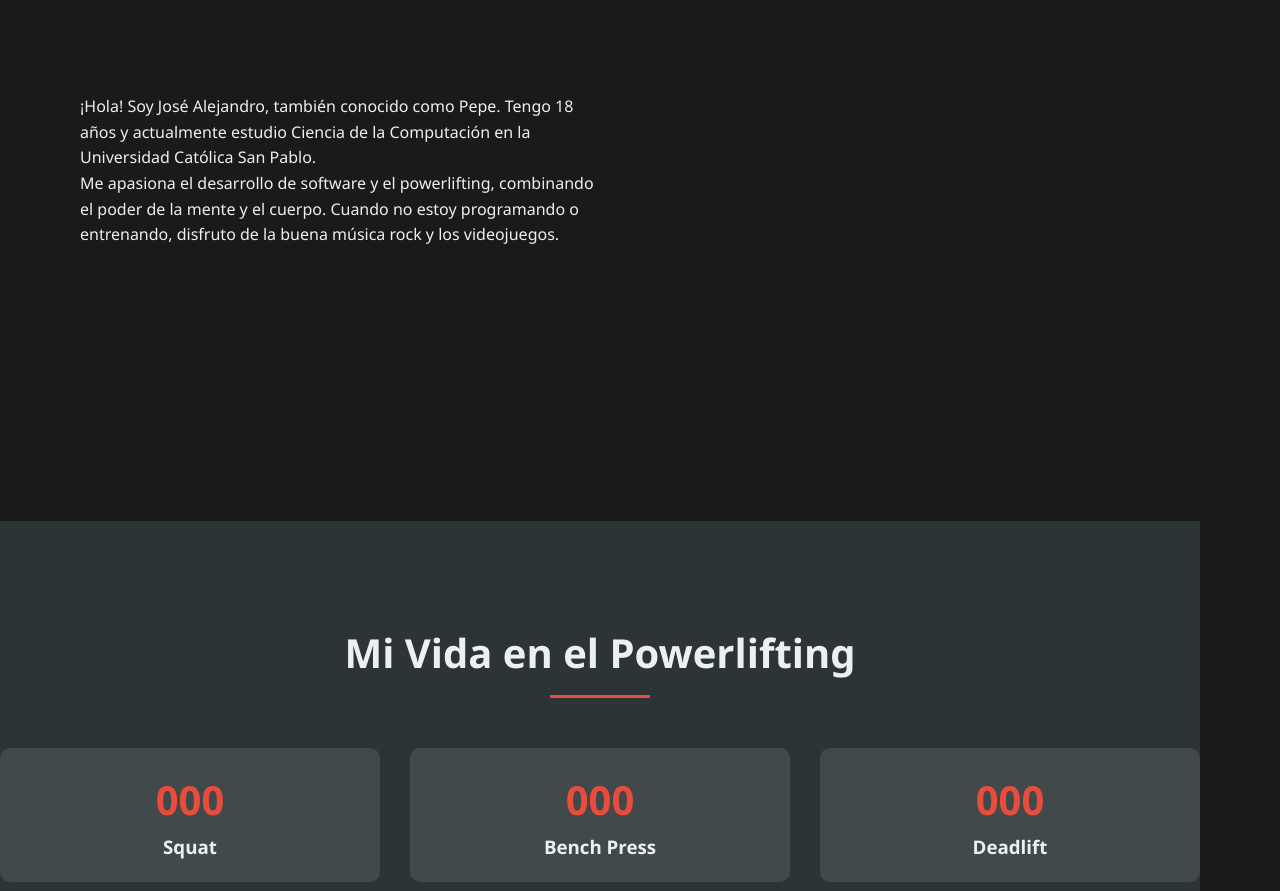
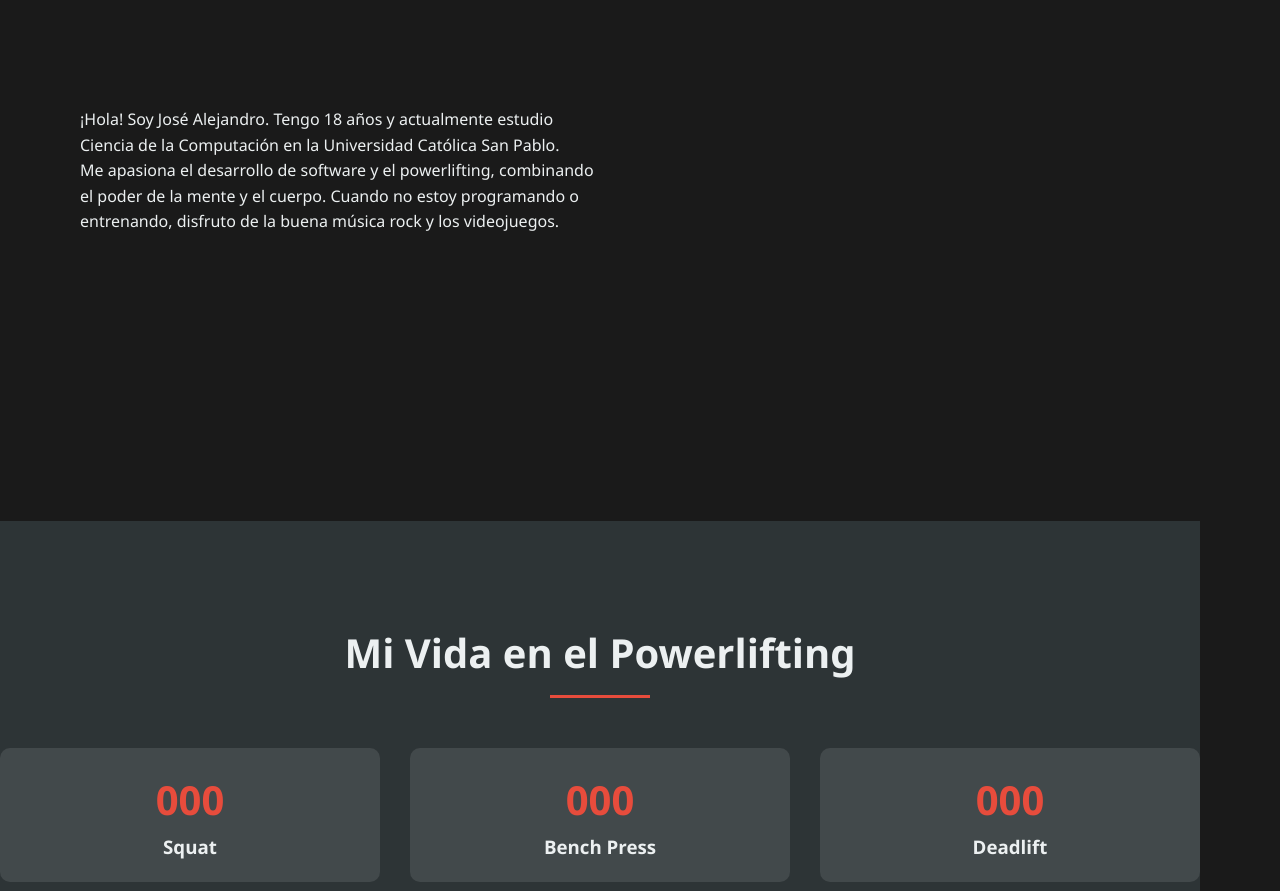
Before and after one commit to Jose-Alejandro-Sabino-Romero-Salas/Jose-Alejandro-Sabino-Romero-Salas.github.io, a plain HTML site: page index.html in a window 1280 px wide. Shown: the part 1056-1947 px from the top of the page. Drawn offline with Linux system fonts and the light colour scheme.

Commit message:
Update index.html

```diff
--- a/index.html
+++ b/index.html
@@ -345,7 +345,7 @@
         <h2 class="section-title">Sobre Mí</h2>
         <div class="about-grid">
             <div class="about-text">
-                <p>¡Hola! Soy José Alejandro, también conocido como Pepe. Tengo 18 años y actualmente estudio Ciencia de la Computación en la Universidad Católica San Pablo.</p>
+                <p>¡Hola! Soy José Alejandro. Tengo 18 años y actualmente estudio Ciencia de la Computación en la Universidad Católica San Pablo.</p>
                 <p>Me apasiona el desarrollo de software y el powerlifting, combinando el poder de la mente y el cuerpo. Cuando no estoy programando o entrenando, disfruto de la buena música rock y los videojuegos.</p>
             </div>
             <div class="about-image">
@@ -371,7 +371,6 @@
             </div>
         </div>
     </section>
-
     <section id="musica">
         <h2 class="section-title">Mi Música</h2>
         <div class="music-grid">
```
